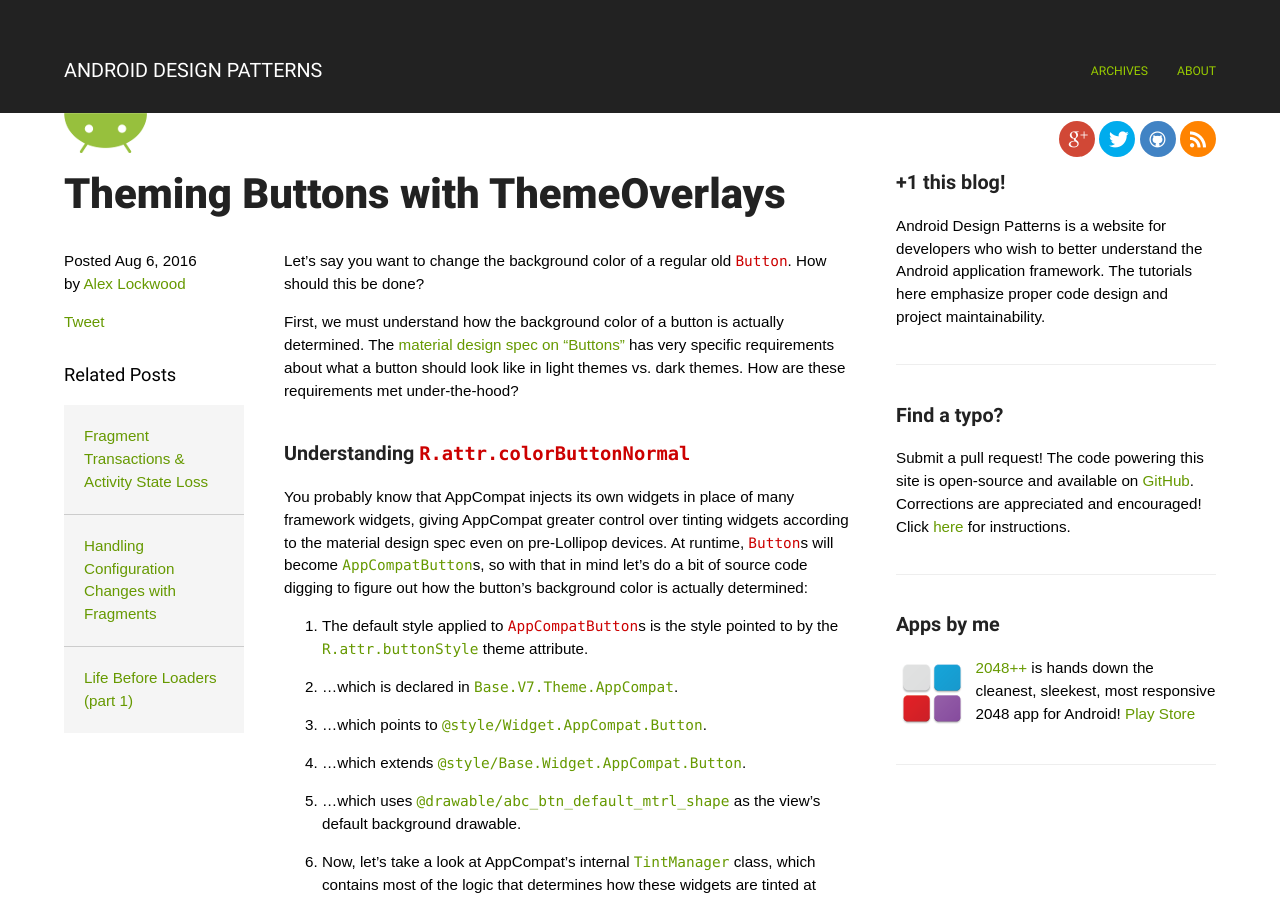
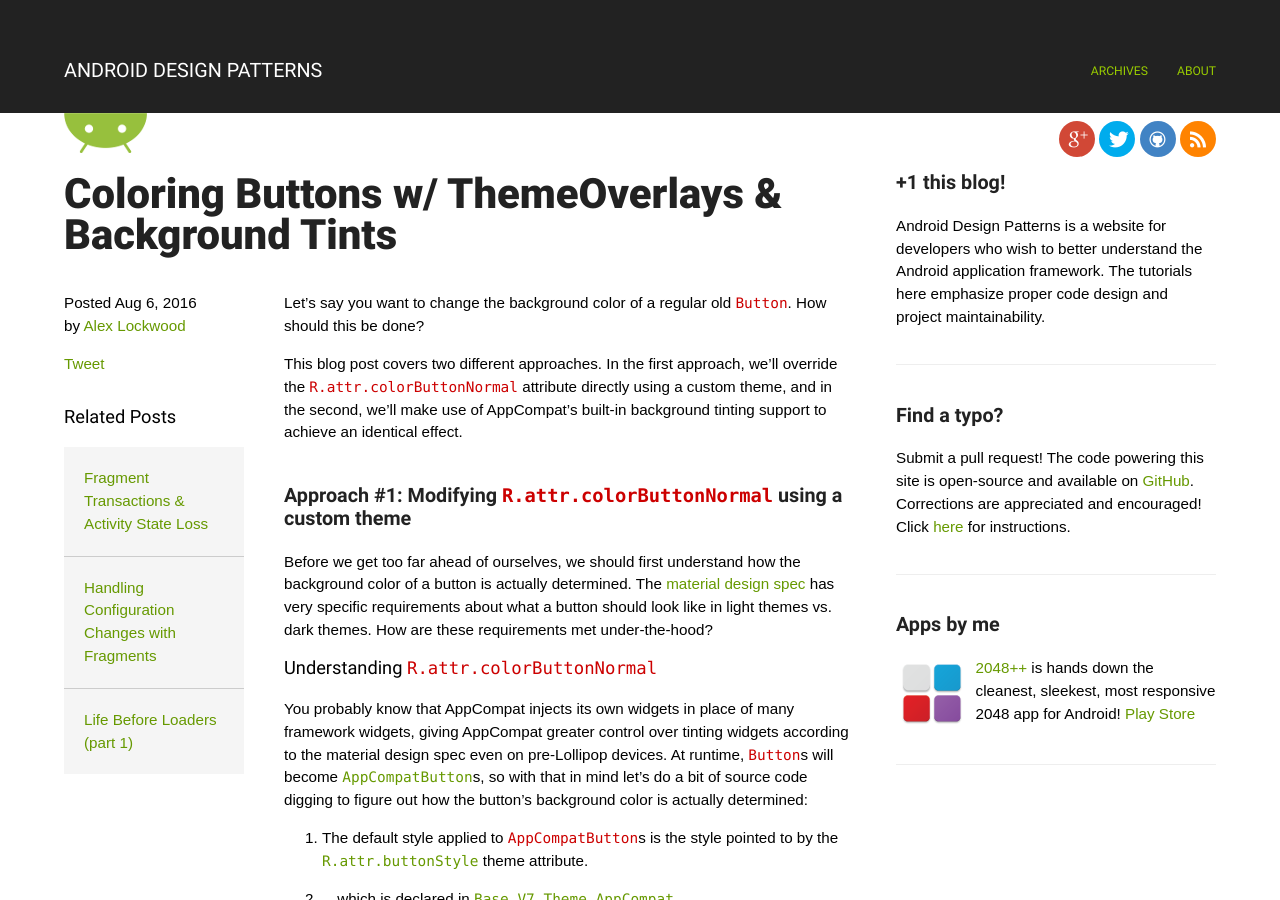
Before and after one commit to alexjlockwood/AndroidDesignPatterns, a Jekyll site: the page built from _posts/2016-08-06-theming-buttons-with-themeoverlays.md, in a window 1280 px wide and 900 px high. Built offline with Jekyll 4.4.1, drawn with Linux system fonts in a browser that asks for light colours; some web fonts are replaced; a script that is not in the unit is left out; comment, search, counter and statistics services are not loaded; some of the changed text lies outside the part shown.

Commit message:
Update blog post

```diff
--- a/_posts/2016-08-06-theming-buttons-with-themeoverlays.md
+++ b/_posts/2016-08-06-theming-buttons-with-themeoverlays.md
@@ -1,6 +1,6 @@
 ---
 layout: post
-title: 'Theming Buttons with ThemeOverlays'
+title: 'Coloring Buttons w/ ThemeOverlays & Background Tints'
 date: 2016-08-06
 permalink: /2016/08/theming-buttons-with-themeoverlays.html
 related: ['/2013/08/fragment-transaction-commit-state-loss.html',
@@ -13,14 +13,22 @@ related: ['/2013/08/fragment-transaction-commit-state-loss.html',
 Let's say you want to change the background color of a regular old `Button`.
 How should this be done?
 
-First, we must understand how the background color of a button is actually
-determined. The [material design spec on "Buttons"](https://material.google.com/components/buttons.html)
+This blog post covers two different approaches. In the first approach,
+we'll override the `R.attr.colorButtonNormal` attribute directly using a custom theme,
+and in the second, we'll make use of AppCompat's built-in background tinting support
+to achieve an identical effect.
+
+<!--more-->
+
+### Approach #1: Modifying `R.attr.colorButtonNormal` using a custom theme
+
+Before we get too far ahead of ourselves, we should first understand how the
+background color of a button is actually
+determined. The [material design spec](https://material.google.com/components/buttons.html)
 has very specific requirements about what a button should look like in light
 themes vs. dark themes. How are these requirements met under-the-hood?
 
-<!--more-->
-
-### Understanding `R.attr.colorButtonNormal`
+#### Understanding `R.attr.colorButtonNormal`
 
 You probably know that AppCompat injects its own widgets in place of many framework
 widgets, giving AppCompat greater control over tinting widgets according to the material design
@@ -122,7 +130,7 @@ on this at the moment<sup><a href="#footnote2" id="ref2">2</a></sup>... so don't
 In any case, hopefully this in-depth source code digging demonstration has been useful...
 now let's get back to the issue we started out trying to solve in the first place. :)
 
-### Understanding `ThemeOverlay`s
+#### Understanding `android:theme` & `ThemeOverlay`s
 
 So now we know that button backgrounds are tinted using the color resource
 pointed to by the `R.attr.colorButtonNormal` theme attribute. One way we could
@@ -170,6 +178,8 @@ your view will still inherit all of the correct light/dark themed values that
 would have otherwise been used by default. If you want to read more about
 `ThemeOverlay`s, check out [this Medium post][ThemeOverlayBlogPost] and this
 [Google+ pro tip][ThemeOverlayProTip] by [Ian Lake](http://google.com/+IanLake)!
+
+### Understanding AppCompat background tints
 
 ### Pop quiz!
 
```
